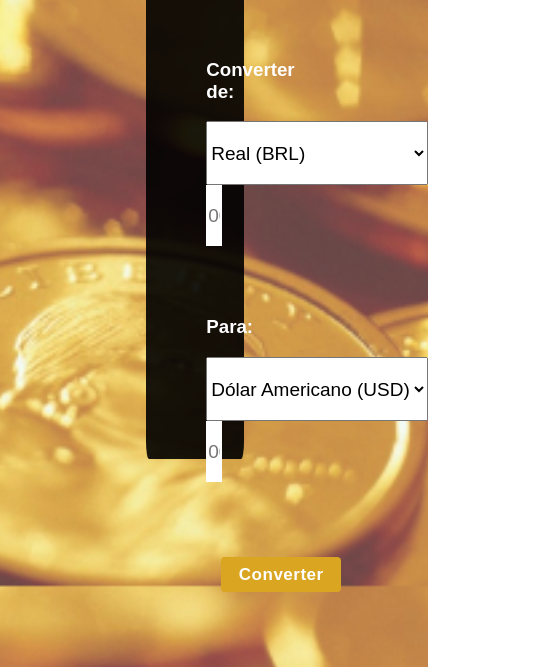
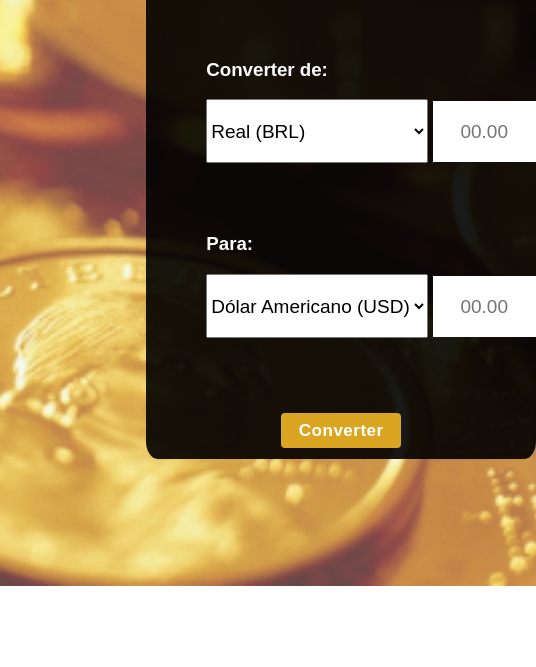
Before and after one commit to Mayra-Almeida/conversor-moeda, a plain HTML site: page index.html in a window 390 px wide. Shown: the part 258-925 px from the top of the page, 536 px wide, since content can reach past the window. After the commit the page ends 844 px from the top, so only its background shows below. Drawn offline with Linux system fonts and the light colour scheme.

Commit message:
aplicacao responsividade

```diff
--- a/estilo.css
+++ b/estilo.css
@@ -88,3 +88,9 @@ input:disabled {
     border: none;
     color: dark;
 }
+
+@media (max-width: 900px) {
+    .container{
+        width: 100%;
+    }
+}
```
